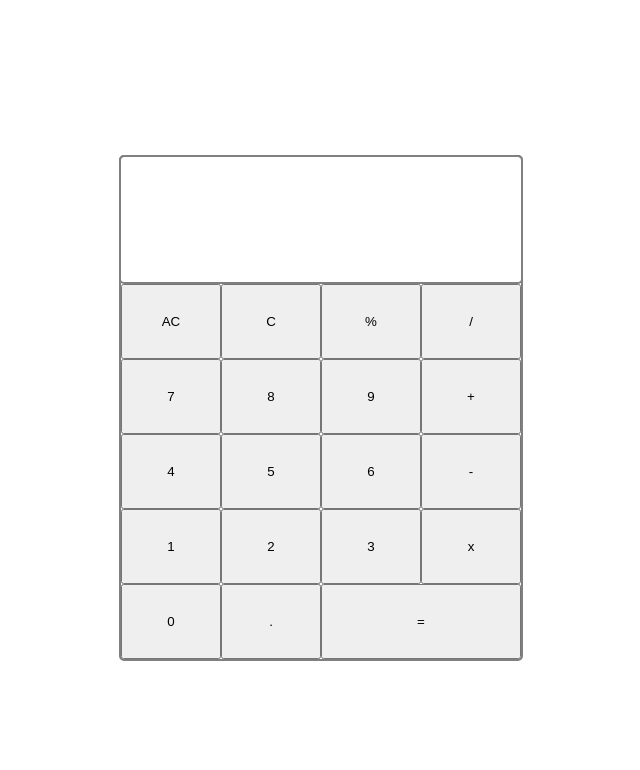
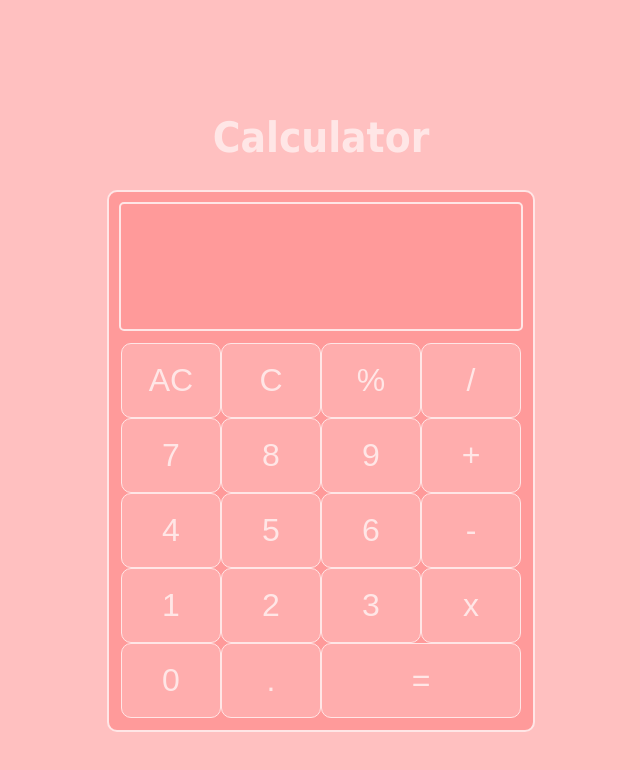
Before and after one commit to alexp141/calculator, a plain HTML site: page index.html in a window 1280 px wide. Shown: the whole page, without its empty margins (319-959 px from the left). Drawn offline with Linux system fonts and the light colour scheme.

Commit message:
added more style

```diff
--- a/index.html
+++ b/index.html
@@ -9,6 +9,7 @@
     <title>Calculator</title>
 </head>
 <body>
+    <h1 id="title">Calculator</h1>
     <div class="calc-container">
         <div class="screen">
             <h1 id="text"></h1>
--- a/styles.css
+++ b/styles.css
@@ -1,40 +1,62 @@
 body {
     display: flex;
+    flex-direction: column;
     min-height: 100vh;
     justify-content: center;
     align-items: center;
+    background-color: #FFC0C0;
+    font-family: Arial, sans-serif;
 }
 
 .calc-container {
     display: flex;
     flex-direction: column;
     width: 400px;
-    border: 2px solid gray;
-    border-radius: 5px;
+    border: 2px solid #FFE6E6;
+    border-radius: 10px;
+    padding: 12px;
+    background-color: #FF9A9A;
 }
 .screen {
     width: 100%;
     height: 125px;
     display: flex;
     justify-content: flex-end;
-    border: 2px solid gray;
+    border: 2px solid #FFE6E6;
     margin-left: -2px;
     margin-top: -2px;
     border-radius: 5px;
+
 }
 
 .keypad {
     display: flex;
     flex-wrap: wrap;
     justify-content: space-between;
+    padding-top: 12px;
 }
 
 .btn {
     flex: 1;
     flex-basis: 100px;
     height: 75px;
+    border-radius: 10px;
+    border: 1px solid #FFE6E6;
+    background-color: #FFADAD;
+    color: #FFE6E6;
+    font-size: 32px;
 }
 
 #equals {
     flex-basis: 200px;
+    font-size: xx-large;
 }
+
+#text, #title {
+    color: #FFE6E6;
+    font-size: 42px;
+}
+
+#title {
+    font-family: 'Snell Roundhand', Tahoma, Geneva, Verdana, sans-serif;;
+}
```
